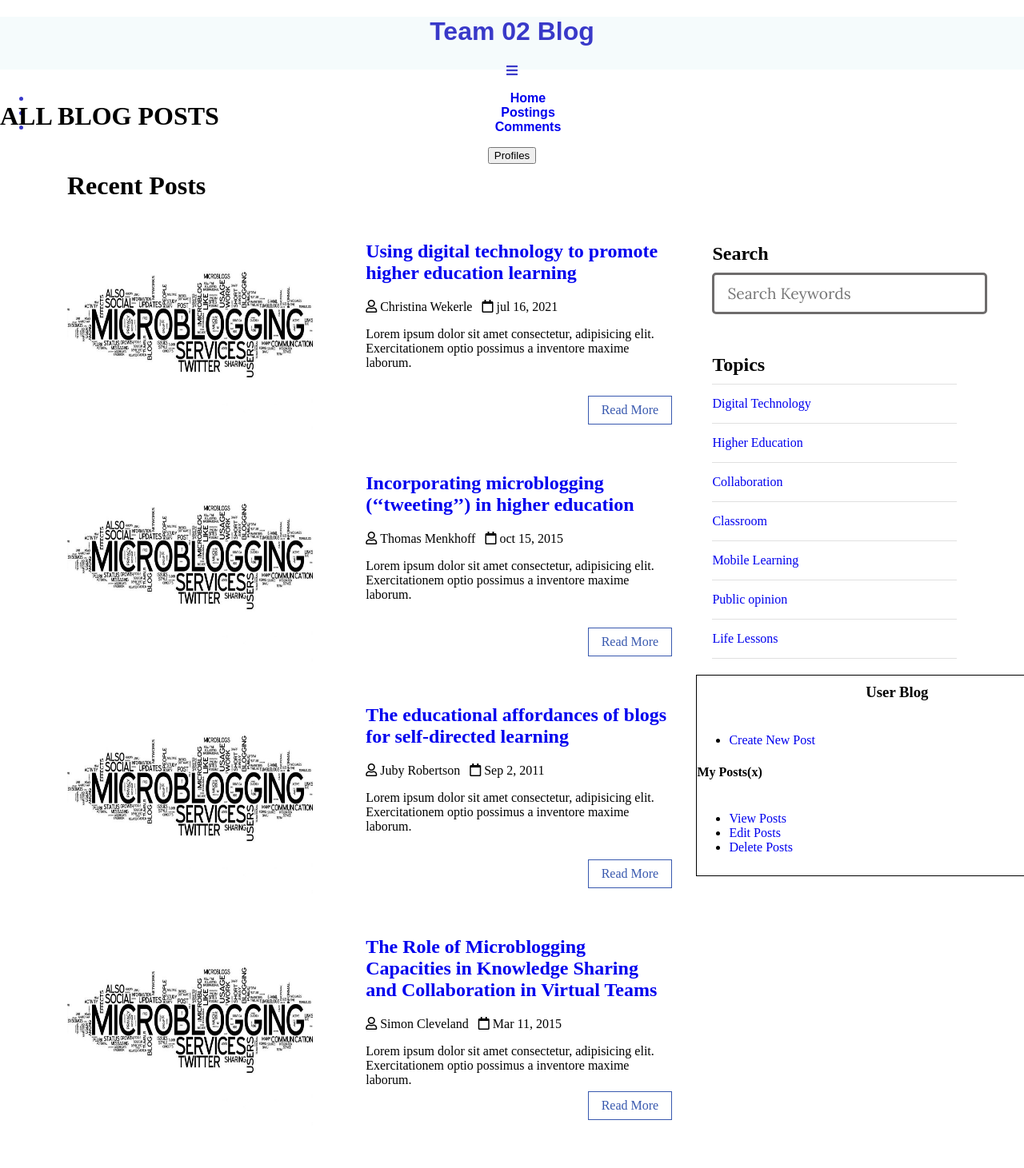
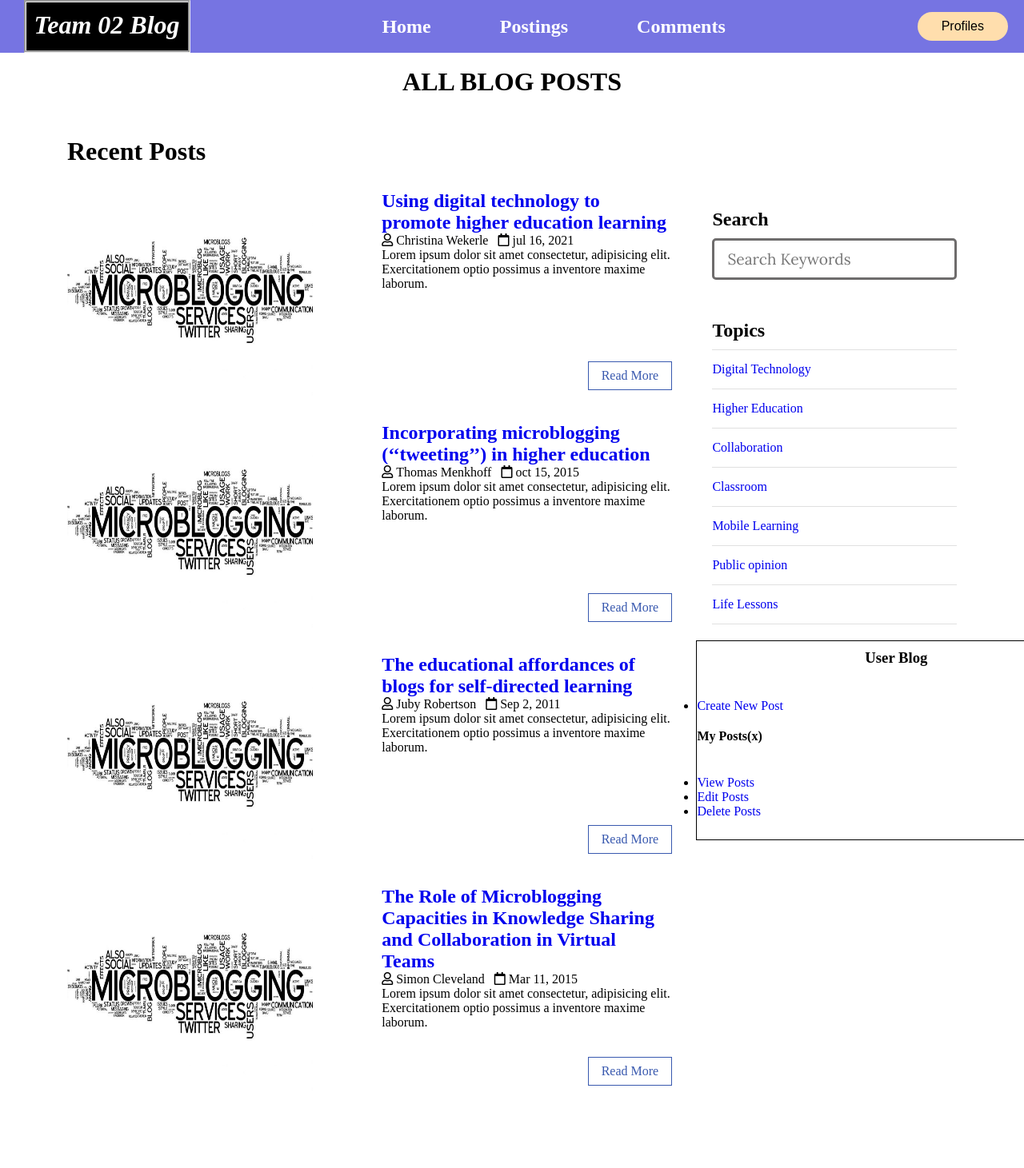
Before and after one commit to sivamatta94/DBSE2022, a PHP site: page /BlogPage.html in a window 1280 px wide; the page is wider, and only the part inside the window is pictured. Shown: that part at 80% size. After the commit the page ends 1358 px from the top of that part, so only its background shows below. Run offline with PHP 8.4, Linux system fonts and the light colour scheme; some libraries are stand-ins or nearby versions; some web fonts are replaced.

Commit message:
posting page (css file)

```diff
--- a/BlogPageStyle.css
+++ b/BlogPageStyle.css
@@ -1,12 +1,94 @@
+* {
+    box-sizing: border-box;
+    margin: 0;
+    padding: 0;
+}
+
 body{
     padding: 0px;
     margin: 0px;
     background: color #f6f6f6;;
 }
+
 a {
     text-decoration: none;
 
   }
+
+
+header {
+    display: flex;
+    justify-content: space-between;
+    background-color: #7674e2;
+    align-items: center;
+    padding: 20px;
+    height: 66px;
+}
+
+
+
+header .logo {
+    float: left;
+    height: inherit;
+    margin-left: 0.6em;
+    color: white;
+    border: 3px groove;
+    background-color: black;
+    font-style: italic;
+    font-family: initial;
+}
+
+header .logo-text {
+    margin: 10px;
+}
+
+header ul {
+    margin: 0px;
+    list-style: none;
+}
+
+header ul li {
+    display: inline-block;
+    padding: 0px 20px;
+}
+
+header ul li a {
+    display: block;
+    padding: 21px;
+    font-family: unset;
+    transition: all 0.3s ease 0s;
+    font-size: 1.5em;
+    color: white;
+    text-decoration: none;
+}
+
+header ul li a:hover{
+    background: darkblue;
+}
+
+button {
+    padding: 9px 30px;
+    background-color: navajowhite;
+    border: none;
+    font-size: 1em;
+    border-radius: 50px;
+    cursor: pointer;
+    transition: all 0.3s ease 0s;
+}
+
+button:hover{
+    background-color: powderblue;
+}
+
+header .menu-toggle {
+    display: none;
+}
+
+.logo h1{
+    text-align: center;
+
+}
+
 .clearfix::after{
     content: "";
     display: block;
@@ -33,16 +115,7 @@ a {
     font-size: 1.2em;
 }
 
-header{
-    background: #f5fbfc;
-    height: 66px;
-    text-align: center;
-    padding: 0px;
-    margin: 0px;
-    color: rgb(57, 57, 201);
-    font-family: Arial, Helvetica, sans-serif;
-    text-decoration: none;
-    }
+
 /*CONTENT*/
 .content{
     width: 90%;
```
